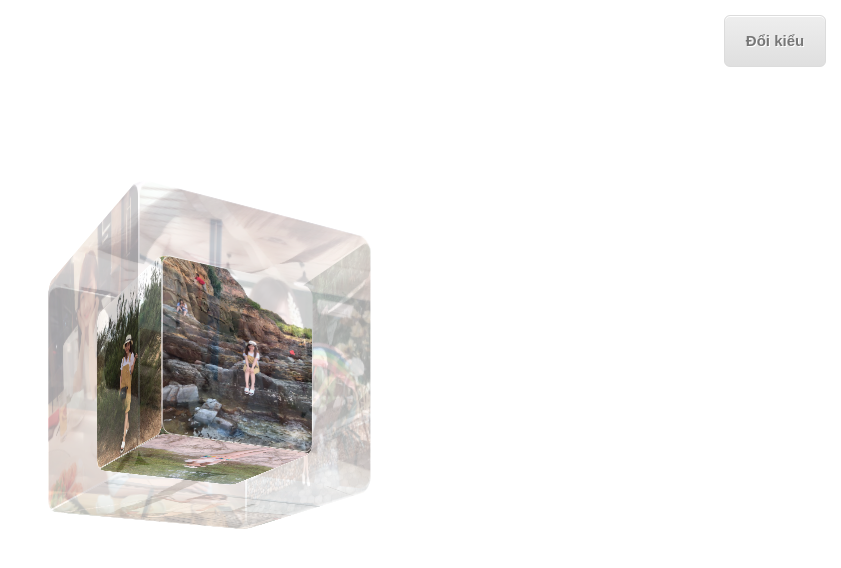
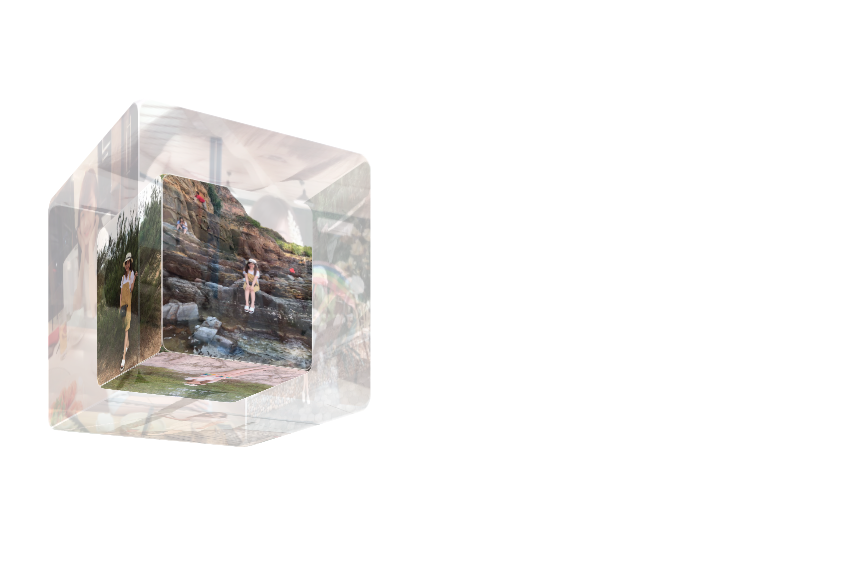
Before and after one commit to thanhladev/thanhladev.github.io, a Jekyll site: the page cube/index.html, which Jekyll copies as it is, in a window 1280 px wide. Shown: the top 568 px of the page, without its empty margins (439-1280 px from the left). Built offline with Jekyll 4.4.1, drawn with Linux system fonts in a browser that asks for light colours.

Commit message:
remove btn

```diff
--- a/cube/index.html
+++ b/cube/index.html
@@ -63,8 +63,6 @@
 </head>
 <body>
 
-  <div style="text-align: right;padding: 15px;"><a href="#" class="classname" onclick="toggleShape()">Đổi kiểu</a></div>
-
   <div id="container">
     <div id="stage">
       <div id="shape" class="cube backfaces">
```
